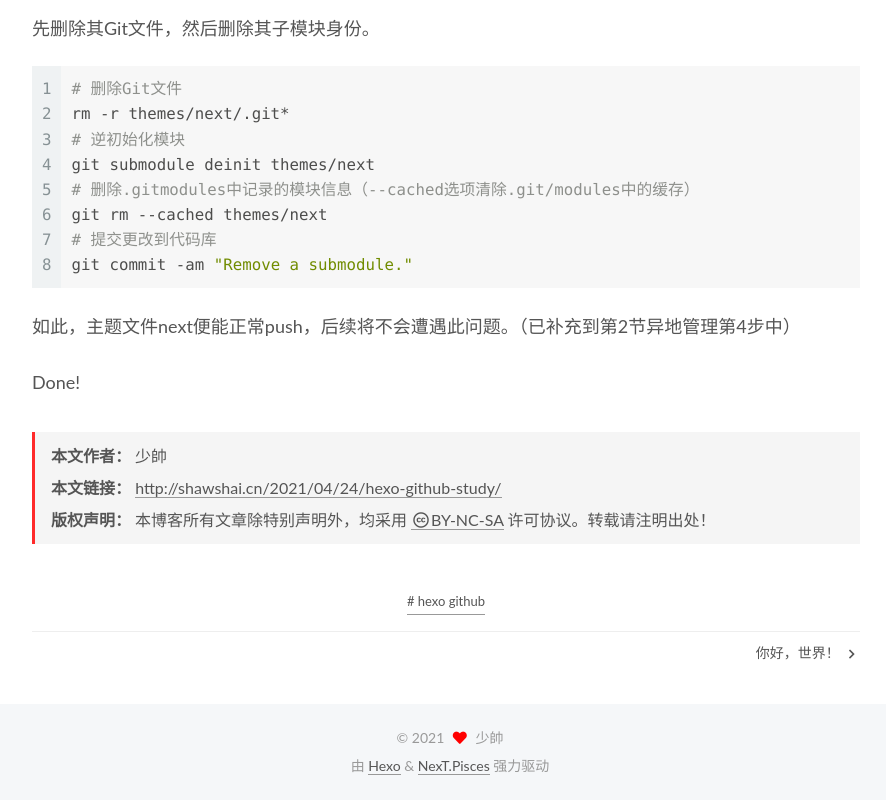
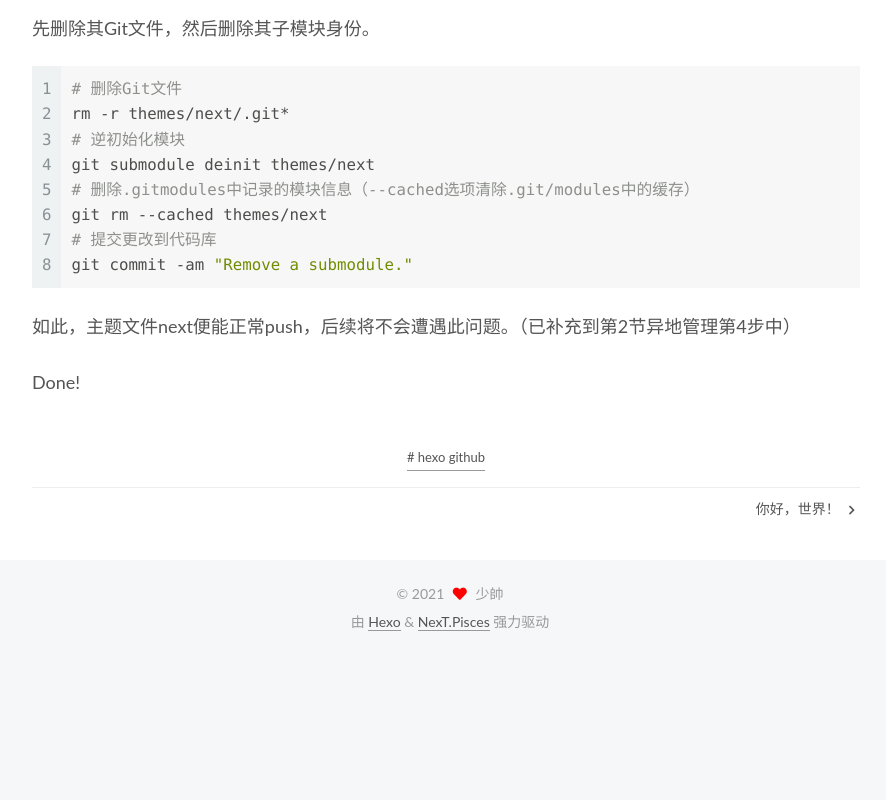
Before and after one commit to shawshai/shawshai.github.io, a plain HTML site: page 2021/04/24/hexo-github-study/index.html in a window 1280 px wide. Shown: the part 4886-5686 px from the top of the page, without its empty margins (320-1206 px from the left). After the commit the page ends 5542 px from the top, so only its background shows below. Drawn offline with Linux system fonts and the light colour scheme.

Commit message:
Site updated: 2021-04-26 03:08:57

```diff
--- a/2021/04/24/hexo-github-study/index.html
+++ b/2021/04/24/hexo-github-study/index.html
@@ -292,23 +292,6 @@
 
 
 
-
-<div>
-<ul class="post-copyright">
-  <li class="post-copyright-author">
-    <strong>本文作者： </strong>少帥
-  </li>
-  <li class="post-copyright-link">
-    <strong>本文链接：</strong>
-    <a href="http://shawshai.cn/2021/04/24/hexo-github-study/" title="博客搭建过程">http://shawshai.cn/2021/04/24/hexo-github-study/</a>
-  </li>
-  <li class="post-copyright-license">
-    <strong>版权声明： </strong>本博客所有文章除特别声明外，均采用 <a href="https://creativecommons.org/licenses/by-nc-sa/4.0/zh-CN" rel="noopener" target="_blank"><i class="fab fa-fw fa-creative-commons"></i>BY-NC-SA</a> 许可协议。转载请注明出处！
-  </li>
-</ul>
-</div>
-
-
       <footer class="post-footer">
           <div class="post-tags">
               <a href="/tags/hexo-github/" rel="tag"># hexo github</a>
@@ -414,9 +397,6 @@
         <a href="mailto:shawshai@qq.com" title="E-Mail → mailto:shawshai@qq.com" rel="noopener" target="_blank"><i class="fa fa-envelope fa-fw"></i>E-Mail</a>
       </span>
   </div>
-  <div class="cc-license motion-element" itemprop="license">
-    <a href="https://creativecommons.org/licenses/by-nc-sa/4.0/zh-CN" class="cc-opacity" rel="noopener" target="_blank"><img src="/images/cc-by-nc-sa.svg" alt="Creative Commons"></a>
-  </div>
 
 
   <div class="links-of-blogroll motion-element">
```
Also changed, not shown: 2021/04/26/hello-world/index.html (+0 -20 lines), archives/2021/04/index.html (+0 -3 lines), archives/2021/index.html (+0 -3 lines), archives/index.html (+0 -3 lines), index.html (+0 -3 lines), tags/hexo-github/index.html (+0 -3 lines).
